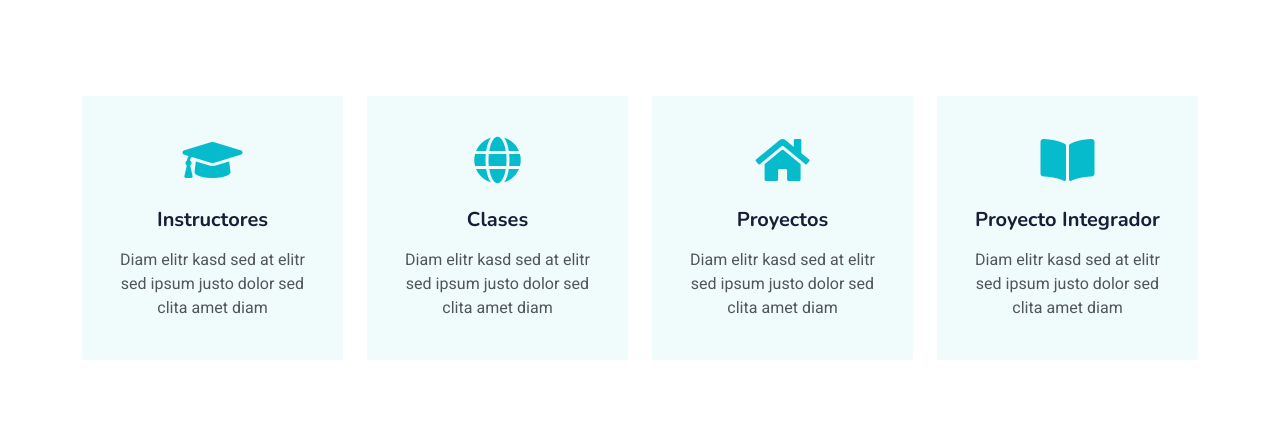
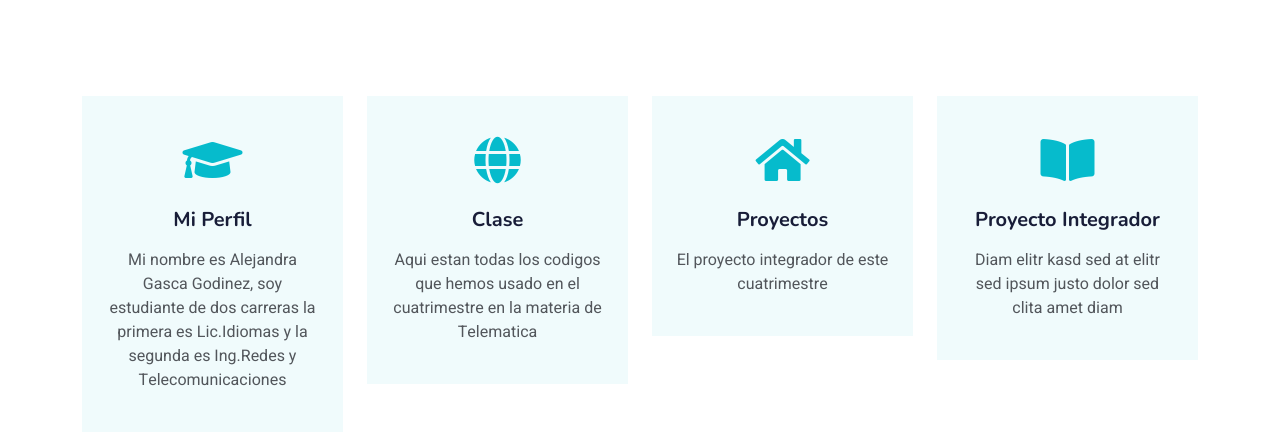
Before and after one commit to Ale1203-gg/Ale1203-gg.github.io, a plain HTML site: page about.html in a window 1280 px wide. Shown: the part 352-800 px from the top of the page. Drawn offline with nearby package versions, Linux system fonts and the light colour scheme.

Commit message:
Update about.html

```diff
--- a/about.html
+++ b/about.html
@@ -91,8 +91,8 @@
                     <div class="service-item text-center pt-3">
                         <div class="p-4">
                             <i class="fa fa-3x fa-graduation-cap text-primary mb-4"></i>
-                            <h5 class="mb-3">Instructores</h5>
-                            <p>Diam elitr kasd sed at elitr sed ipsum justo dolor sed clita amet diam</p>
+                            <h5 class="mb-3">Mi Perfil</h5>
+                            <p>Mi nombre es Alejandra Gasca Godinez, soy estudiante de dos carreras la primera es Lic.Idiomas y la segunda es Ing.Redes y Telecomunicaciones</p>
                         </div>
                     </div>
                 </div>
@@ -100,8 +100,8 @@
                     <div class="service-item text-center pt-3">
                         <div class="p-4">
                             <i class="fa fa-3x fa-globe text-primary mb-4"></i>
-                            <h5 class="mb-3">Clases</h5>
-                            <p>Diam elitr kasd sed at elitr sed ipsum justo dolor sed clita amet diam</p>
+                            <h5 class="mb-3">Clase</h5>
+                            <p>Aqui estan todas los codigos que hemos usado en el cuatrimestre en la materia de Telematica</p>
                         </div>
                     </div>
                 </div>
@@ -110,7 +110,7 @@
                         <div class="p-4">
                             <i class="fa fa-3x fa-home text-primary mb-4"></i>
                             <h5 class="mb-3">Proyectos</h5>
-                            <p>Diam elitr kasd sed at elitr sed ipsum justo dolor sed clita amet diam</p>
+                            <p>El proyecto integrador de este cuatrimestre</p>
                         </div>
                     </div>
                 </div>
```
